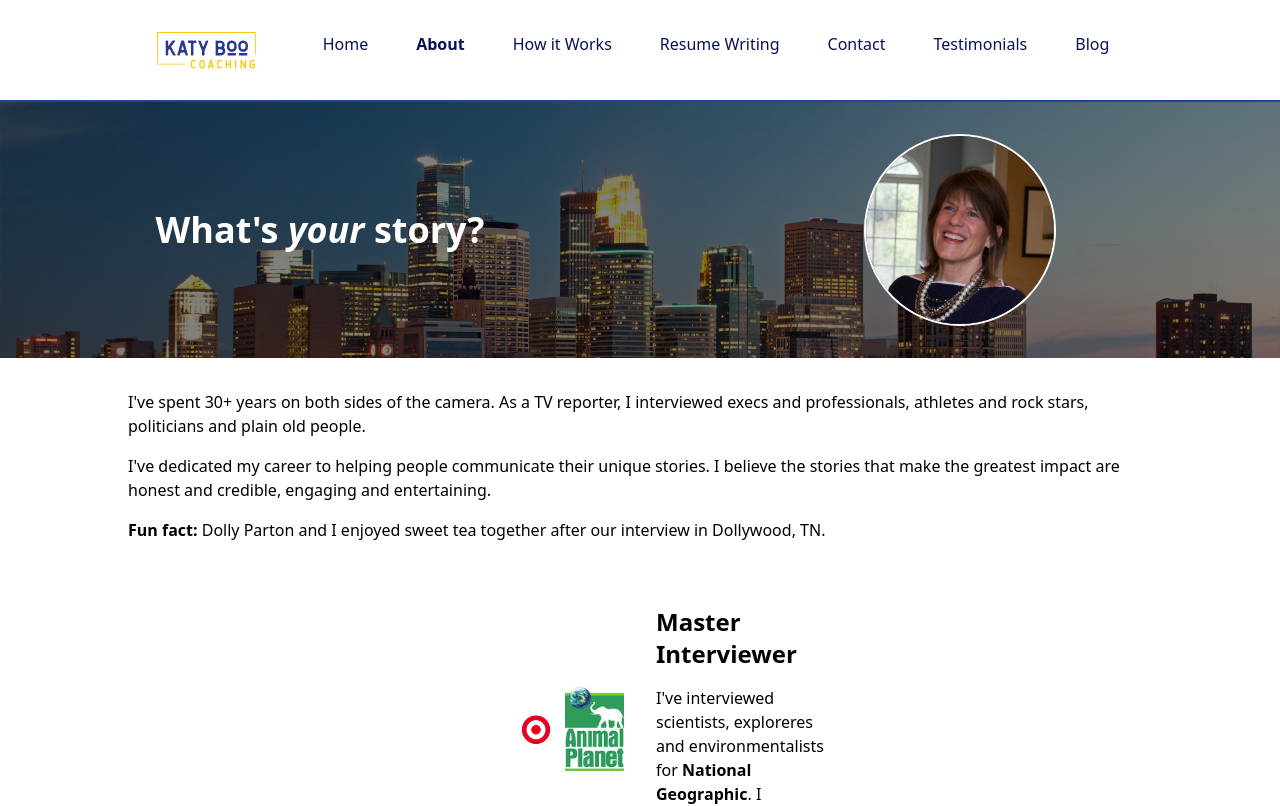
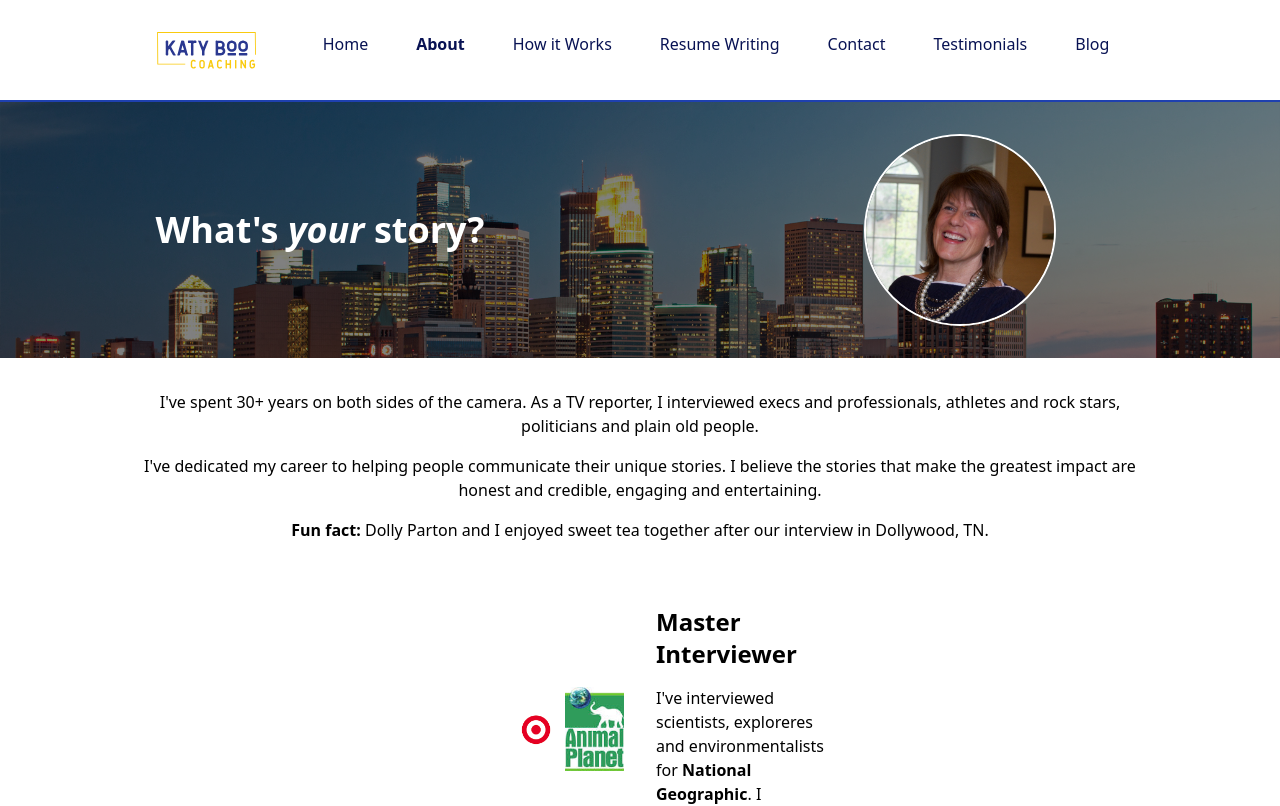
Before and after one commit to katybooholmes/katyboocoaching, a SvelteKit app: page /about in a window 1280 px wide. Shown: the top 806 px of the page. Built offline with nearby package versions, Linux system fonts and the light colour scheme.

Commit message:
Fixed text centering

```diff
--- a/src/routes/about/+page.svelte
+++ b/src/routes/about/+page.svelte
@@ -30,7 +30,9 @@
     class="rounded-full w-48 z-10 border-white border-2"
   />
 </div>
-<div class="w-full bg-white px-8 md:px-32 py-8 flex flex-col gap-4">
+<div
+  class="w-full bg-white px-8 md:px-32 py-8 flex flex-col gap-4 xl:text-center"
+>
   <p>
     I've spent 30+ years on both sides of the camera. As a TV reporter, I
     interviewed execs and professionals, athletes and rock stars, politicians
```
Also changed, not shown: 50 other files (tests, documents, lock files or other folders).
